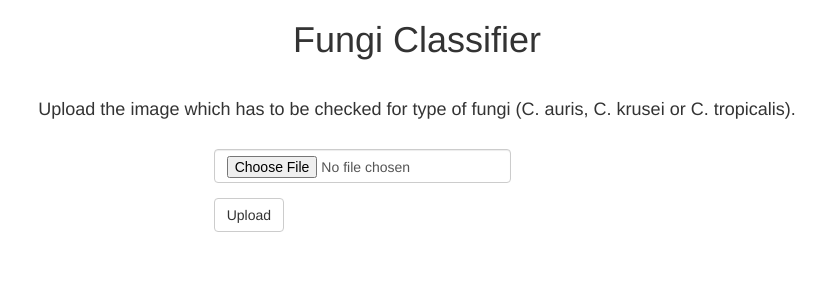
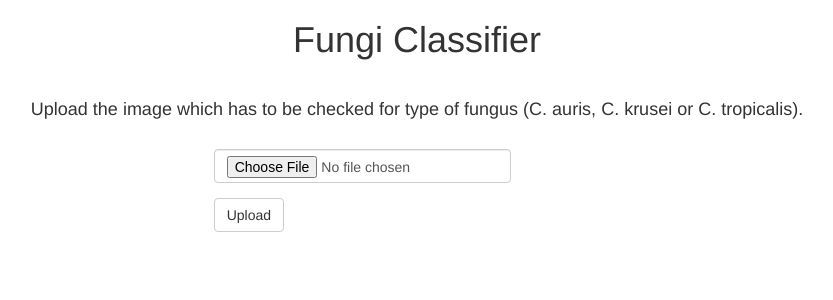
Before and after one commit to mratnasri/FungiClassifier-Webpage, a Flask app: page / in a window 1280 px wide. Shown: the top 300 px of the page, without its empty margins (223-1056 px from the left). Run offline with Flask 2, Linux system fonts and the light colour scheme; some libraries are stand-ins or nearby versions.

Commit message:
minor update

```diff
--- a/templates/inputFile.html
+++ b/templates/inputFile.html
@@ -10,7 +10,7 @@
     <h1 align="center">Fungi Classifier</h1>
     <br />
     <h4 align="center">
-      Upload the image which has to be checked for type of fungi (C. auris, C. krusei or C. tropicalis).
+      Upload the image which has to be checked for type of fungus (C. auris, C. krusei or C. tropicalis).
     </h4>
     <br />
     <form
--- a/templates/output.html
+++ b/templates/output.html
@@ -15,7 +15,7 @@
       </div>
     </div>
     <div style="margin: 2%; ">
-      <h4 align="center">The fungi in the image is: {{final_class_name}}</h4>
+      <h4 align="center">The fungus in the image is: {{final_class_name}}</h4>
       <br />
     </div>
 
```
